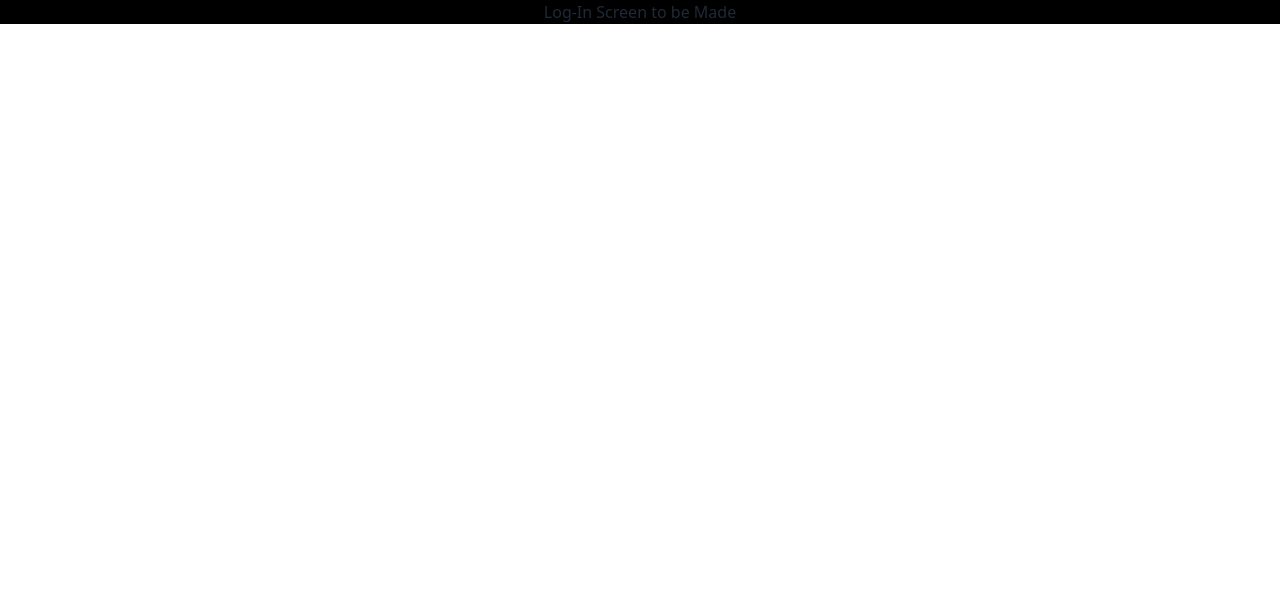
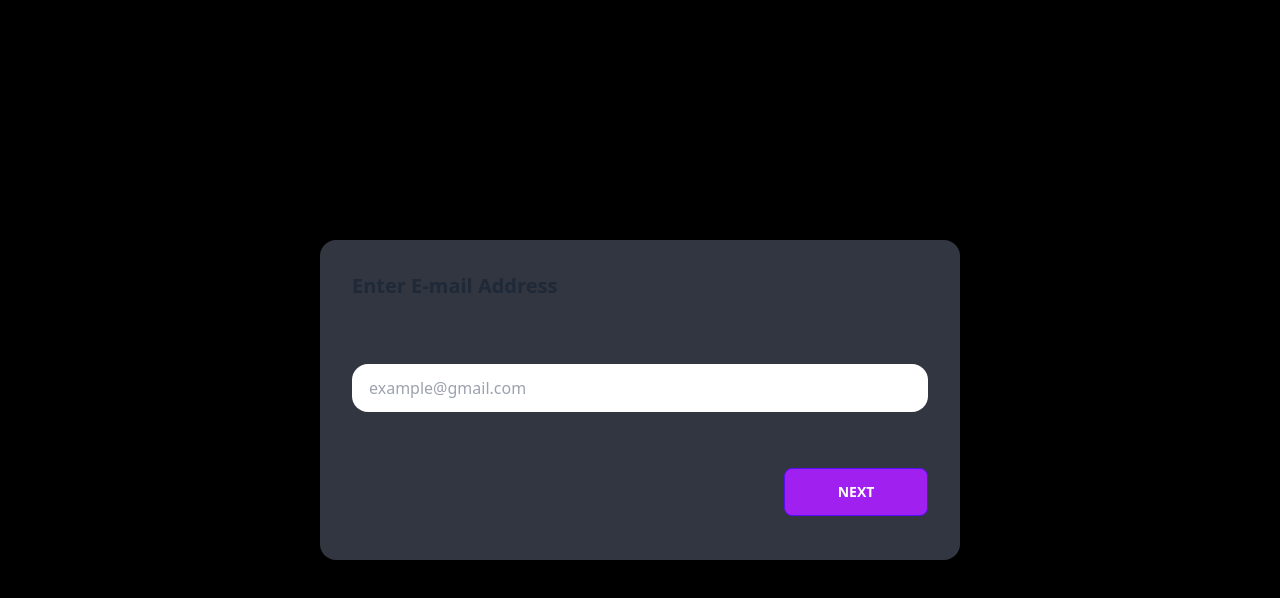
Before and after one commit to Kuro0911/fuwa-git, a SvelteKit app in the folder fuwa/: page /auth/log-in in a window 1280 px wide. Shown: the top 598 px of the page. Built offline with nearby package versions, Linux system fonts and the light colour scheme.

Commit message:
log in added

```diff
--- a/fuwa/src/routes/(auth)/auth/log-in/+page.svelte
+++ b/fuwa/src/routes/(auth)/auth/log-in/+page.svelte
@@ -4,7 +4,12 @@
 
 	let email = '';
 	let password = '';
-
+	const handleEmail = (e) => {
+		email = e.target.value;
+	};
+	const handlePassword = (e) => {
+		password = e.target.value;
+	};
 	const logIn = async () => {
 		try {
 			const userLogIn = await signInWithEmailAndPassword(auth, email, password);
@@ -16,5 +21,58 @@
 	};
 </script>
 
-Log-In Screen to be Made
-<!-- Just add logIn function as onclick on the submit button -->
+<div class="w-screen h-screen flex items-center justify-center flex-col">
+	<div class="card w-[40rem] h-80 bg-neutral-focus shadow-xl">
+		<div class="carousel carousel-vertical rounded-box overflow-hidden">
+			<div class="carousel-item h-full w-full" id="email">
+				<div class="card-body">
+					<h1 class="card-title mb-14">Enter E-mail Address</h1>
+					<input
+						type="email"
+						placeholder="example@gmail.com"
+						class="input w-full mb-12 text-black"
+						bind:value={email}
+						on:change={handleEmail}
+					/>
+					<div class="card-actions justify-end">
+						<a href="#password">
+							<button class="btn btn-primary w-36 bg-[#A020F0]">Next</button>
+						</a>
+					</div>
+				</div>
+			</div>
+			<div class="carousel-item h-full" id="password">
+				<div class="card-body">
+					<h1 class="card-title mb-12">Enter Password</h1>
+					<input
+						type="password"
+						placeholder="Enter Password"
+						class="input w-full mb-12 text-black"
+						bind:value={password}
+						on:change={handlePassword}
+					/>
+					<div class="card-actions justify-between">
+						<a href="#email">
+							<button class="btn btn-primary w-36 bg-[#A020F0]">Back</button>
+						</a>
+						<a href="/chat/123">
+							<button class="btn btn-primary w-36 bg-[#A020F0]" on:click={logIn}>Log In</button>
+						</a>
+					</div>
+				</div>
+			</div>
+		</div>
+	</div>
+</div>
+
+<style>
+	input {
+		background-color: white;
+		height: 3em;
+		border-radius: 1em;
+		padding: 1em;
+	}
+	input:focus {
+		outline: none;
+	}
+</style>
```
